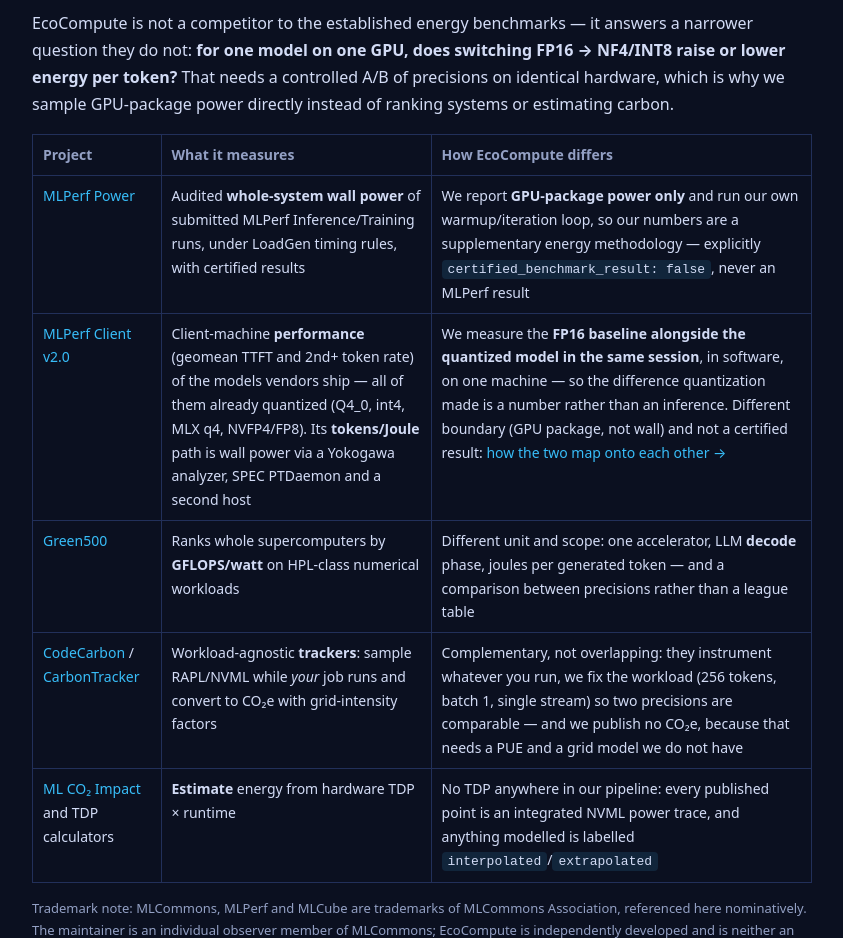
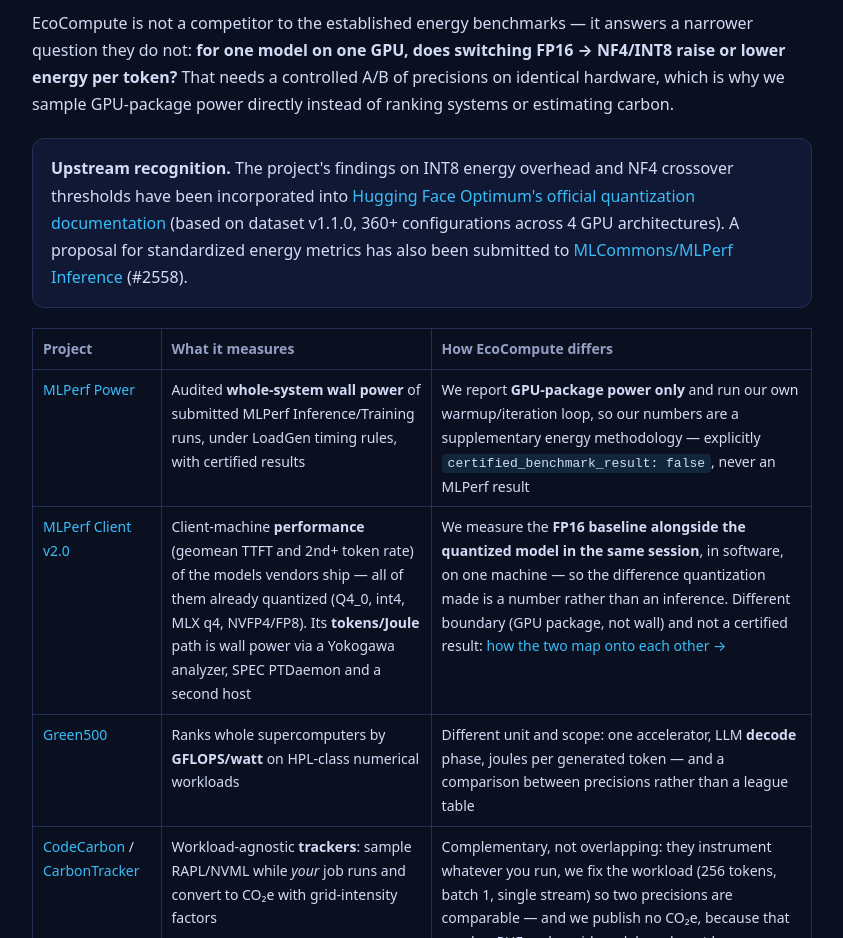
Before and after one commit to hongping-zh/quant-energy, a plain HTML site: page about/index.html in a window 1280 px wide. Shown: the part 2600-3538 px from the top of the page, without its empty margins (218-1061 px from the left). Drawn offline with Linux system fonts and the light colour scheme.

Commit message:
Add HF Optimum endorsement mention, changelog entry for /contribute/
- Homepage FAQ: note that findings are reflected in HF Optimum
  quantization documentation (dataset v1.1.0)
- About page: "Upstream recognition" callout in Related work section,
  with Optimum docs link and MLCommons proposal reference
- Changelog: entry for 2026-10-16 /contribute/ page, contributor
  recognition, and 404 routing fix

```diff
--- a/about/index.html
+++ b/about/index.html
@@ -155,6 +155,12 @@
     <b>for one model on one GPU, does switching FP16 → NF4/INT8 raise or lower energy per token?</b>
     That needs a controlled A/B of precisions on identical hardware, which is why we sample GPU-package power directly
     instead of ranking systems or estimating carbon.</p>
+    <div class="callout" style="margin-bottom:20px">
+      <p style="margin:0"><b>Upstream recognition.</b> The project's findings on INT8 energy overhead and NF4 crossover thresholds have been incorporated into
+      <a href="https://huggingface.co/docs/optimum/concept_guides/quantization" target="_blank" rel="noopener">Hugging Face Optimum's official quantization documentation</a>
+      (based on dataset v1.1.0, 360+ configurations across 4 GPU architectures). A proposal for standardized energy metrics has also been submitted to
+      <a href="https://github.com/mlcommons/inference_papers/issues/2558" target="_blank" rel="noopener">MLCommons/MLPerf Inference</a> (#2558).</p>
+    </div>
     <table>
       <tr><th>Project</th><th>What it measures</th><th>How EcoCompute differs</th></tr>
       <tr>
```
Also changed, not shown: changelog/index.html (+6 -0 lines), index.html (+1 -1 lines).
